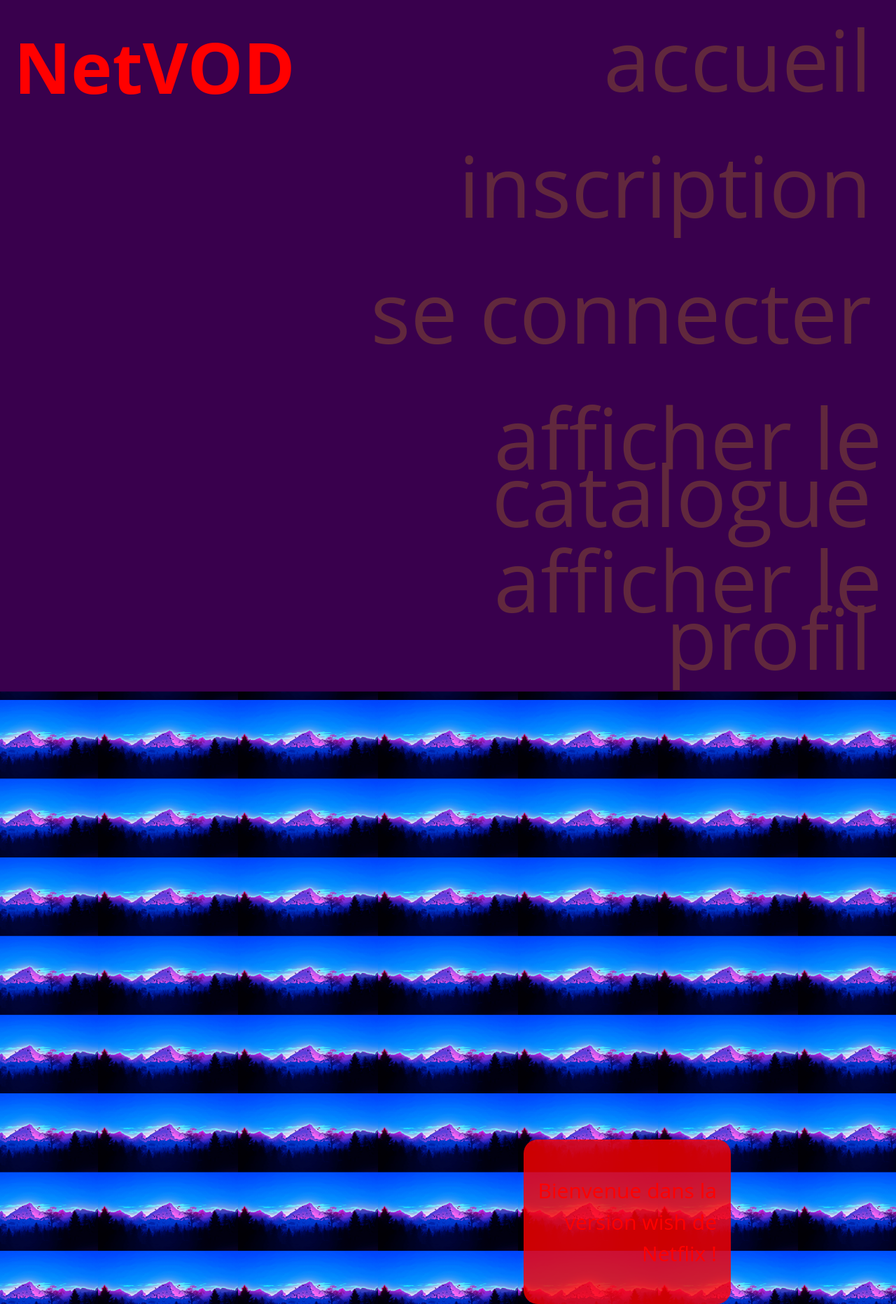
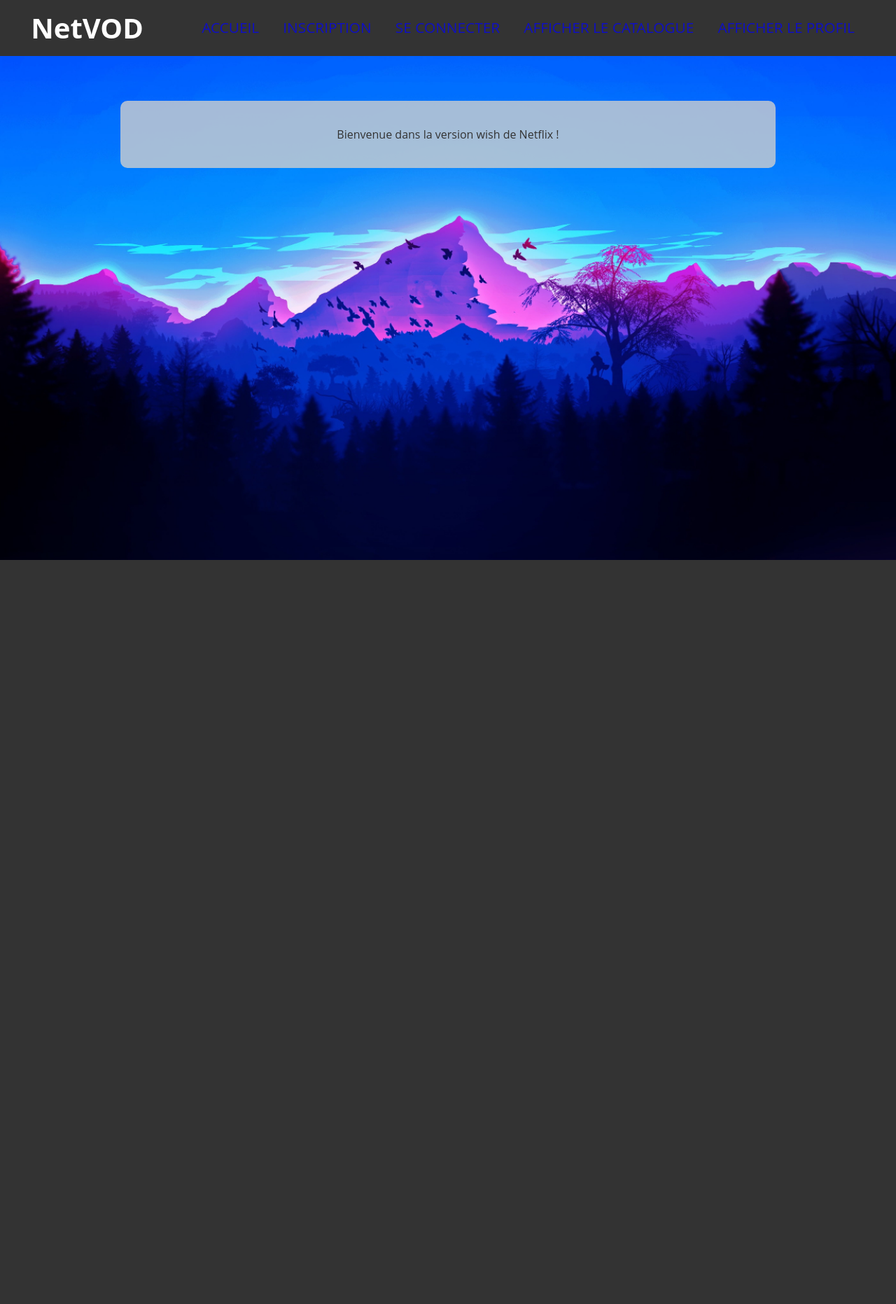
Before and after one commit to zhishengtrieu/NetVOD, a PHP site: page / in a window 1280 px wide. Shown: the whole page at 70% size. After the commit the page ends 800 px from the top, so only its background shows below. Run offline with PHP 8.4, Linux system fonts and the light colour scheme.

Commit message:
Test css

```diff
--- a/src/css/style.css
+++ b/src/css/style.css
@@ -1,27 +1,27 @@
 body{
-    background-color: #383838;
+    background-color: silver;
     font-family: 'Open Sans', sans-serif;
-    font-size: 30px;
-    color: #ff0000;
+    font-size: 16px;
+    color: #333;
     line-height: 1.5;
     margin: 0;
     padding: 0;
-    text-align: right;
+    text-align: center;
     background: URL("../../img/bg.jpg") center fixed;
-    background-repeat:repeat;
-    background-size:200px;
+    background-repeat:no-repeat;
+    background-size:cover;
 }
 
 header{
-    background-color: #39004d;
-    color: #ff0000;
-    padding: 20px;
-    text-align: left;
+    background-color: #333;
+    color: #fff;
+    padding: 10px;
+    text-align: center;
     display: grid;
 }
 
 header h1{
-    font-size: 100px;
+    font-size: 40px;
     margin: 0;
     padding: 0;
     grid-column: 1;
@@ -34,42 +34,42 @@
 nav ul {
     padding: 0px;
     margin: 0px;
-    text-align: right;
+    text-align: center;
 
 }
 
 nav li {
     list-style-type: none;
     padding: 0px;
-    height: 100px;
-    margin-top: 40px;
-    margin-bottom: 40px;
+    height: 50px;
+    margin-top: 4px;
+    margin-bottom: 4px;
     display: inline-block;
 }
 
 nav a{
     text-decoration: none;
-    color : #ffc600;
-    font-size: 4em;
+    color : blue;
+    font-size: 1.3em;
     text-decoration: none;
     line-height: 50px;
-    padding: 50px 15px;
-    opacity: 0.2;
-    text-transform: lowercase;
+    padding: 5px 15px;
+    opacity: 0.7;
+    text-transform: uppercase;
 }
 
 nav li:hover {
-    background-color: #00ff00;
-    color: #c800ff;
+    background-color: #2339ff8e;
+    color: #FFFFFF;
 }
 
 #content{
     position:absolute;
-    left: 70%;
+    left: 50%;
     transform:translate(-50%);
-    width: 20%;
-    background-color: rgba(255, 0, 0, 0.8);
-    border-radius:20px;
+    width: 70%;
+    background-color:rgb(207, 207, 207,0.8);
+    border-radius:10px;
     padding: 20px;
-    margin-top: 50%;
+    margin-top: 5%;
 }
```
